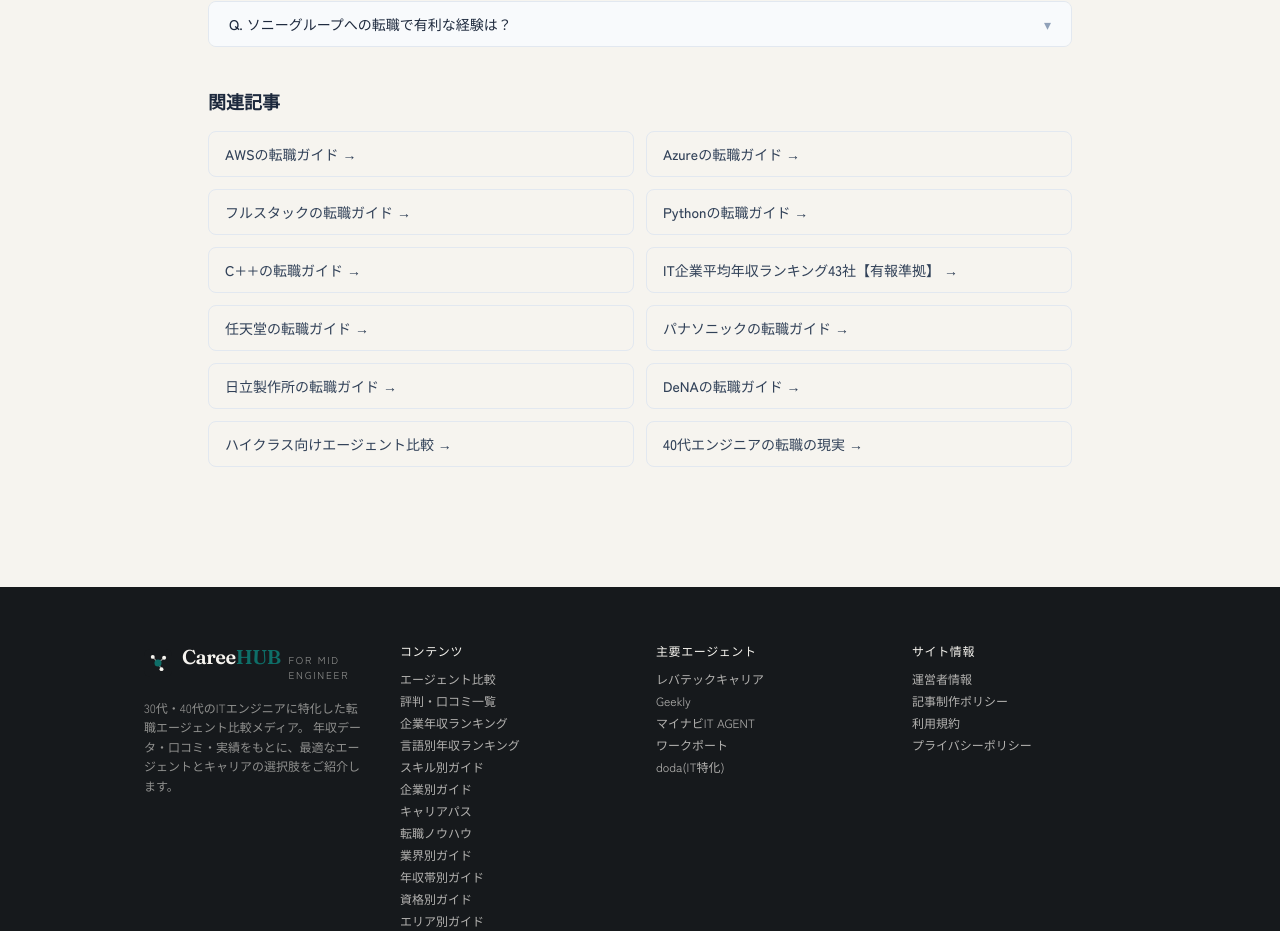
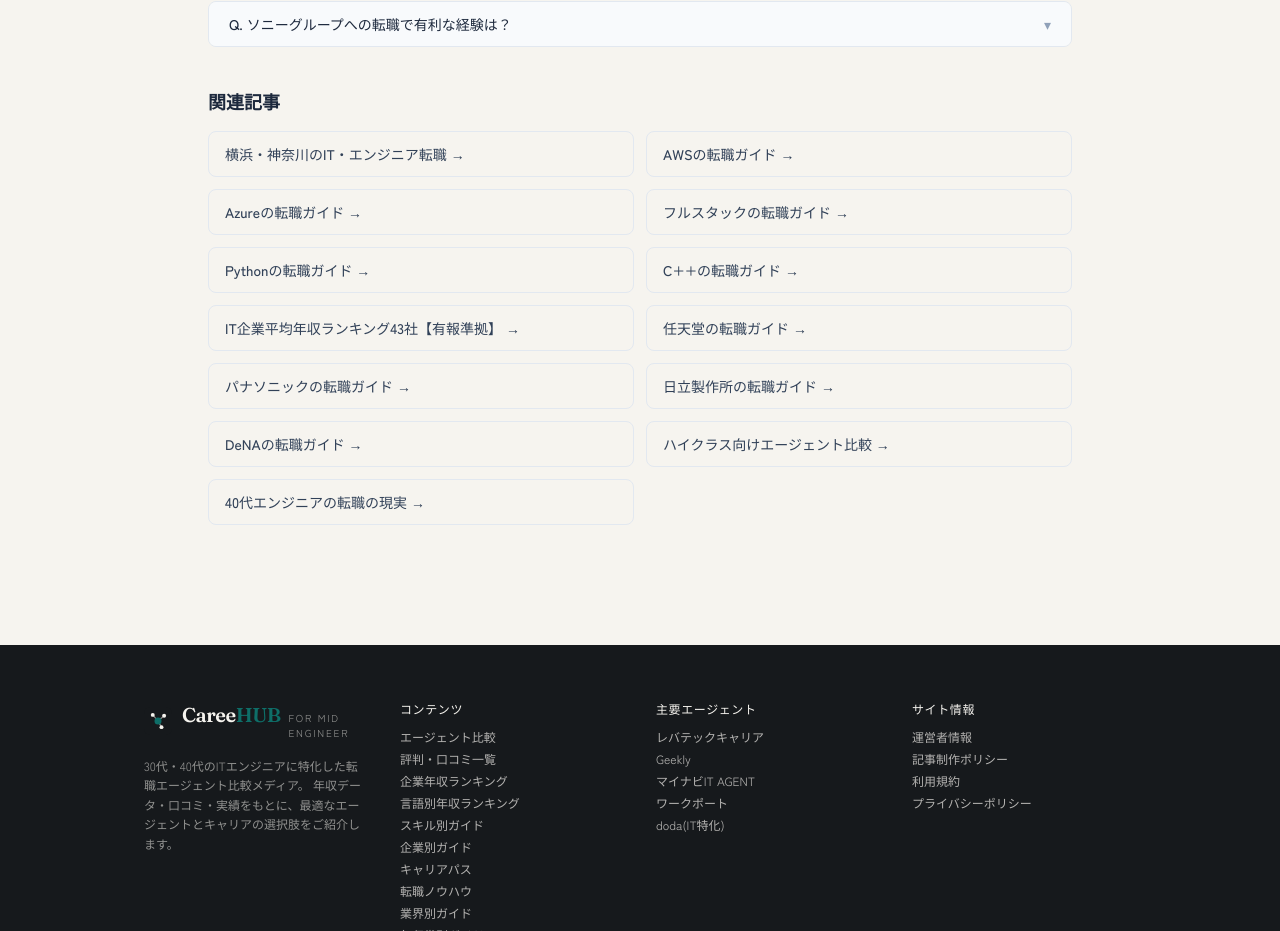
Before and after one commit to webmaster0818/middle-engineer-lab, a Next.js app: page /company/sony in a window 1280 px wide. Shown: the part 5215-6146 px from the top of the page. Built offline with nearby package versions, Linux system fonts and the light colour scheme.

Commit message:
feat: 第2バッチD1+D2 — エリア×転職(横浜/東京)title意図適合+被リンク供給5本・製造業→IT title直答化

```diff
--- a/app/area/tokyo/page.tsx
+++ b/app/area/tokyo/page.tsx
@@ -6,7 +6,7 @@
 
 export const metadata: Metadata = {
   alternates: { canonical: "/area/tokyo/" },
-  title: "東京のIT転職事情【2026年】エリア特徴・年収・エージェント",
+  title: "東京のIT・エンジニア転職【2026年】求人動向・年収・エージェント",
   description:
     "東京のITエンジニア転職を30代・40代向けに解説。渋谷・六本木・品川・大手町など主要エリアのIT企業集積、リモート併用の働き方、年代別年収の考え方、対応エージェントの選び方をまとめました。",
 };
--- a/app/area/yokohama/page.tsx
+++ b/app/area/yokohama/page.tsx
@@ -6,7 +6,7 @@
 
 export const metadata: Metadata = {
   alternates: { canonical: "/area/yokohama/" },
-  title: "横浜・神奈川のIT転職事情【2026年】エリア特徴と年収",
+  title: "横浜・神奈川のIT・エンジニア転職【2026年】求人動向・年収・エージェント",
   description:
     "横浜・神奈川のITエンジニア転職を30代・40代向けに解説。みなとみらい・新横浜などのIT企業集積、東京通勤圏×リモート併用の働き方、年代別年収の考え方、対応エージェントの選び方をまとめました。",
 };
--- a/app/company/cyberagent/page.tsx
+++ b/app/company/cyberagent/page.tsx
@@ -310,7 +310,8 @@
           <h2 className="text-lg font-bold text-slate-800 mb-4">関連記事</h2>
           <div className="grid grid-cols-1 sm:grid-cols-2 gap-3">
             {[
-              { name: "メルカリ エンジニア転職ガイド", href: "/company/mercari/" },
+              { name: "東京のIT・エンジニア転職", href: "/area/tokyo/" },
+{ name: "メルカリ エンジニア転職ガイド", href: "/company/mercari/" },
               { name: "DeNA エンジニア転職ガイド", href: "/company/dena/" },
               { name: "LINEヤフー エンジニア転職ガイド", href: "/company/line-yahoo/" },
               { name: "楽天グループ エンジニア転職ガイド", href: "/company/rakuten/" },
--- a/app/company/fujitsu/page.tsx
+++ b/app/company/fujitsu/page.tsx
@@ -328,7 +328,8 @@
           <h2 className="text-lg font-bold text-slate-800 mb-4">関連記事</h2>
           <div className="grid grid-cols-1 sm:grid-cols-2 gap-3">
             {[
-              { name: "NTTデータ の転職ガイド", href: "/company/ntt-data/" },
+              { name: "横浜・神奈川のIT・エンジニア転職", href: "/area/yokohama/" },
+{ name: "NTTデータ の転職ガイド", href: "/company/ntt-data/" },
               { name: "ソニーグループの転職ガイド", href: "/company/sony/" },
               { name: "日立製作所 の転職ガイド", href: "/company/hitachi/" },
               { name: "野村総合研究所 の転職ガイド", href: "/company/nri/" },
--- a/app/company/mercari/page.tsx
+++ b/app/company/mercari/page.tsx
@@ -312,7 +312,8 @@
           <h2 className="text-lg font-bold text-slate-800 mb-4">関連記事</h2>
           <div className="grid grid-cols-1 sm:grid-cols-2 gap-3">
             {[
-              { name: "LINEヤフー エンジニア転職ガイド", href: "/company/line-yahoo/" },
+              { name: "東京のIT・エンジニア転職", href: "/area/tokyo/" },
+{ name: "LINEヤフー エンジニア転職ガイド", href: "/company/line-yahoo/" },
               { name: "サイバーエージェント エンジニア転職ガイド", href: "/company/cyberagent/" },
               { name: "DeNA エンジニア転職ガイド", href: "/company/dena/" },
               { name: "楽天グループ エンジニア転職ガイド", href: "/company/rakuten/" },
--- a/app/company/nec/page.tsx
+++ b/app/company/nec/page.tsx
@@ -241,7 +241,8 @@
         <section id="related">
           <h2 className="text-lg font-bold text-slate-800 mb-4">関連記事</h2>
           <div className="grid grid-cols-1 sm:grid-cols-2 gap-3">
-            {[{ name: "IT企業平均年収ランキング43社【有報準拠】", href: "/salary/company-ranking/" }, { name: "富士通の転職ガイド", href: "/company/fujitsu/" }, { name: "日立製作所の転職ガイド", href: "/company/hitachi/" }, { name: "NTTデータの転職ガイド", href: "/company/ntt-data/" }, { name: "AI／機械学習エンジニアの転職", href: "/skill/ai-ml/" }, { name: "40代の年収相場", href: "/knowledge/salary-40s/" }, { name: "40代エンジニアの転職", href: "/age/40s/" }].map((item, i) => (<Link key={i} href={item.href} className="block border border-slate-200 rounded-lg px-4 py-3 text-sm font-medium text-slate-700 hover:bg-slate-50 hover:border-petrol transition-colors">{item.name} →</Link>))}
+            {[{ name: "横浜・神奈川のIT・エンジニア転職", href: "/area/yokohama/" },
+{ name: "IT企業平均年収ランキング43社【有報準拠】", href: "/salary/company-ranking/" }, { name: "富士通の転職ガイド", href: "/company/fujitsu/" }, { name: "日立製作所の転職ガイド", href: "/company/hitachi/" }, { name: "NTTデータの転職ガイド", href: "/company/ntt-data/" }, { name: "AI／機械学習エンジニアの転職", href: "/skill/ai-ml/" }, { name: "40代の年収相場", href: "/knowledge/salary-40s/" }, { name: "40代エンジニアの転職", href: "/age/40s/" }].map((item, i) => (<Link key={i} href={item.href} className="block border border-slate-200 rounded-lg px-4 py-3 text-sm font-medium text-slate-700 hover:bg-slate-50 hover:border-petrol transition-colors">{item.name} →</Link>))}
           </div>
         </section>
       </article>
--- a/app/company/sony/page.tsx
+++ b/app/company/sony/page.tsx
@@ -213,7 +213,8 @@
         <section id="related">
           <h2 className="text-lg font-bold text-slate-800 mb-4">関連記事</h2>
           <div className="grid grid-cols-1 sm:grid-cols-2 gap-3">
-            {[{ name: "AWSの転職ガイド", href: "/skill/aws/" }, { name: "Azureの転職ガイド", href: "/skill/azure/" }, { name: "フルスタックの転職ガイド", href: "/skill/typescript/" }, { name: "Pythonの転職ガイド", href: "/skill/python/" }, { name: "C++の転職ガイド", href: "/skill/cpp/" }, { name: "IT企業平均年収ランキング43社【有報準拠】", href: "/salary/company-ranking/" }, { name: "任天堂の転職ガイド", href: "/company/nintendo/" }, { name: "パナソニックの転職ガイド", href: "/company/panasonic/" }, { name: "日立製作所の転職ガイド", href: "/company/hitachi/" }, { name: "DeNAの転職ガイド", href: "/company/dena/" }, { name: "ハイクラス向けエージェント比較", href: "/compare/highclass/" }, { name: "40代エンジニアの転職の現実", href: "/knowledge/40s-reality/" }].map((item, i) => (<Link key={i} href={item.href} className="block border border-slate-200 rounded-lg px-4 py-3 text-sm font-medium text-slate-700 hover:bg-slate-50 hover:border-petrol transition-colors">{item.name} →</Link>))}
+            {[{ name: "横浜・神奈川のIT・エンジニア転職", href: "/area/yokohama/" },
+{ name: "AWSの転職ガイド", href: "/skill/aws/" }, { name: "Azureの転職ガイド", href: "/skill/azure/" }, { name: "フルスタックの転職ガイド", href: "/skill/typescript/" }, { name: "Pythonの転職ガイド", href: "/skill/python/" }, { name: "C++の転職ガイド", href: "/skill/cpp/" }, { name: "IT企業平均年収ランキング43社【有報準拠】", href: "/salary/company-ranking/" }, { name: "任天堂の転職ガイド", href: "/company/nintendo/" }, { name: "パナソニックの転職ガイド", href: "/company/panasonic/" }, { name: "日立製作所の転職ガイド", href: "/company/hitachi/" }, { name: "DeNAの転職ガイド", href: "/company/dena/" }, { name: "ハイクラス向けエージェント比較", href: "/compare/highclass/" }, { name: "40代エンジニアの転職の現実", href: "/knowledge/40s-reality/" }].map((item, i) => (<Link key={i} href={item.href} className="block border border-slate-200 rounded-lg px-4 py-3 text-sm font-medium text-slate-700 hover:bg-slate-50 hover:border-petrol transition-colors">{item.name} →</Link>))}
           </div>
         </section>
       </article>
--- a/app/industry/manufacturing/page.tsx
+++ b/app/industry/manufacturing/page.tsx
@@ -4,9 +4,9 @@
 import ArticleJsonLd from "@/components/ArticleJsonLd";
 import DataNote from "@/components/DataNote";
 
-const TITLE = "製造業からIT転職する方法｜組み込み経験を活かす戦略";
+const TITLE = "製造業からIT転職はできる？未経験からの進め方と組み込み経験の活かし方【2026年】";
 const DESCRIPTION =
-  "製造業エンジニア・組み込みエンジニアからIT業界への転職を徹底解説。製造DX・IoT・組み込み経験の活かし方、活かせるスキルと埋めるべきギャップ、年収の考え方、おすすめエージェントをガイドします。";
+  "製造業からIT転職はできます。製造業エンジニア・組み込みエンジニアがIT業界へ移る進め方を徹底解説。製造DX・IoT・組み込み経験の活かし方、活かせるスキルと埋めるべきギャップ、年収の考え方、おすすめエージェントをガイドします。";
 
 const toc = [
   { id: "conclusion", label: "結論：製造業・組み込み経験はIT転職で武器になる" },
```
Also changed, not shown: components/page-dates.json (+1 -1 lines).
